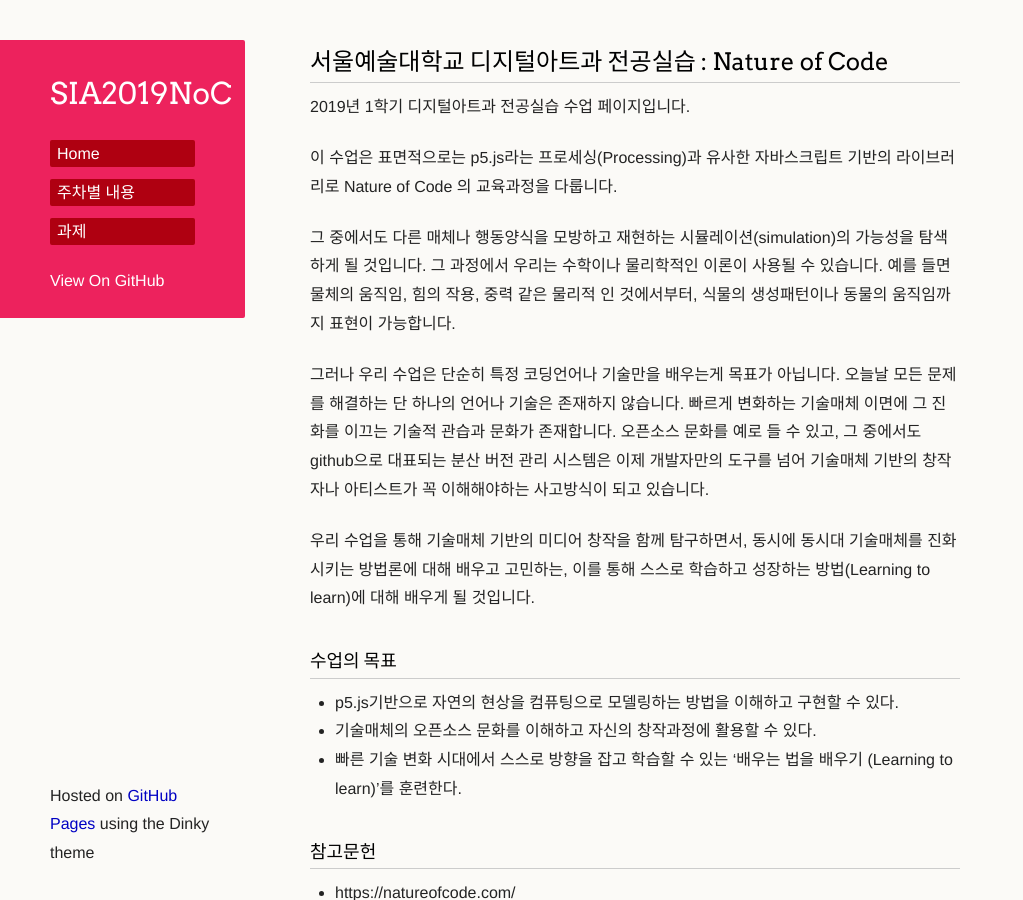
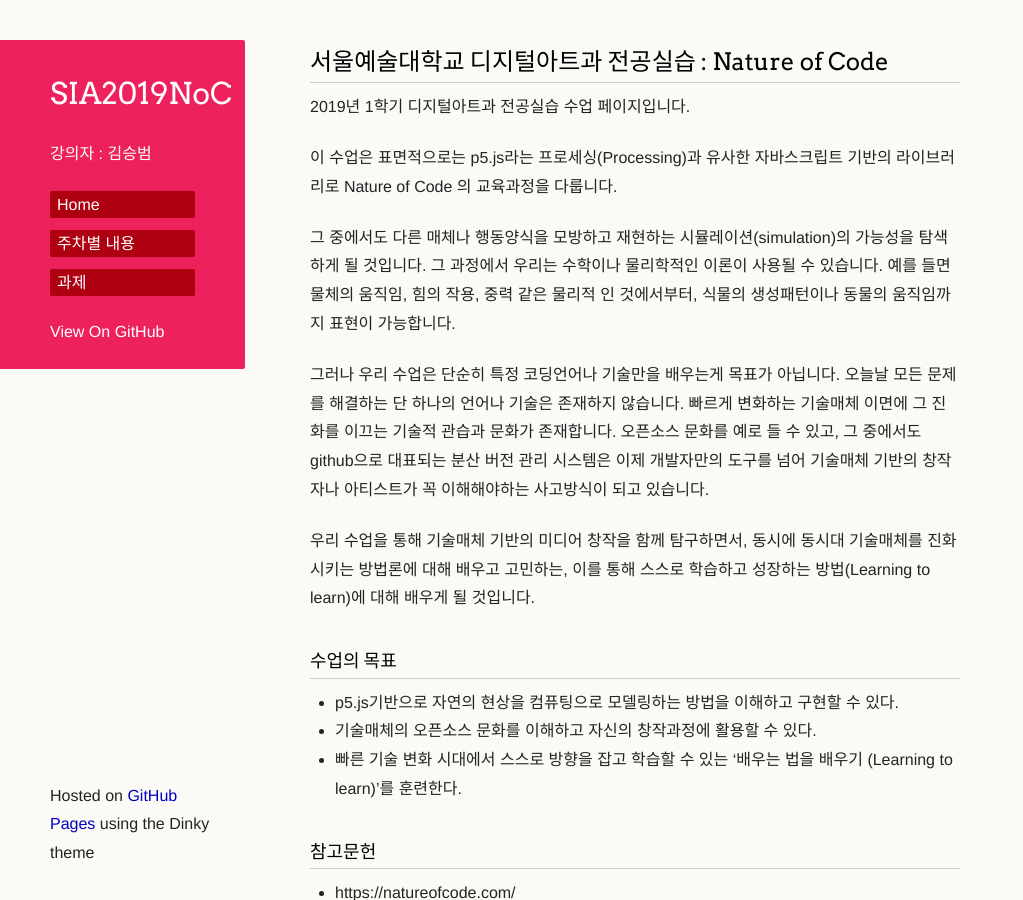
Before and after one commit to picxenk/SIA2019NoC, a Jekyll site: the page built from README.md, in a window 1280 px wide and 900 px high. Shown: the whole window, without its empty margins (0-1023 px from the left). Built offline with Jekyll 4.4.1, drawn with Linux system fonts in a browser that asks for light colours; our own code applies the rules of GitHub Pages for plain Markdown files; a script that is not in the unit is left out; the repository's description, which GitHub fills in, is left out.

Commit message:
Update default.html

```diff
--- a/_layouts/default.html
+++ b/_layouts/default.html
@@ -17,7 +17,7 @@
       <header>
         <h1 class="header">{{ site.title | default: site.github.repository_name }}</h1>
         <p class="header">{{ site.description | default: site.github.project_tagline }}</p>
-
+        <p class="header">강의자 : 김승범</p>
         <ul>
             <li><a href="{{ '/SIA2019NoC/' }}"> Home </a></li>
             <li><a href="{{ '/SIA2019NoC/curriculum.html' }}"> 주차별 내용 </a></li>
```
